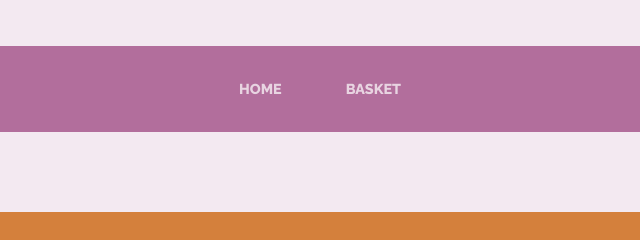
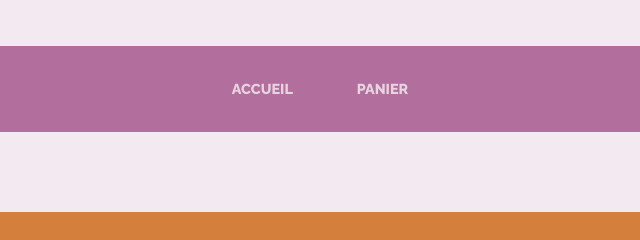
Before and after one commit to MarineDelacroix/Projet5, a plain HTML site: page JWDP5/index.html in a window 1280 px wide. Shown: the part 214-454 px from the top of the page, 320-960 px from the left. Drawn offline with nearby package versions, Linux system fonts and the light colour scheme.

Commit message:
chgt nom nav menu

```diff
--- a/JWDP5/index.html
+++ b/JWDP5/index.html
@@ -29,8 +29,8 @@
                 <button class="navbar-toggler" type="button" data-bs-toggle="collapse" data-bs-target="#navbarSupportedContent" aria-controls="navbarSupportedContent" aria-expanded="false" aria-label="Toggle navigation"><span class="navbar-toggler-icon"></span></button>
                 <div class="collapse navbar-collapse" id="navbarSupportedContent">
                     <ul class="navbar-nav mx-auto">
-                        <li class="nav-item px-lg-4"><a class="nav-link text-uppercase" href="index.html">Home</a></li>
-                        <li class="nav-item px-lg-4"><a class="nav-link text-uppercase" href="Basket.html">Basket</a></li>
+                        <li class="nav-item px-lg-4"><a class="nav-link text-uppercase" href="index.html">Accueil</a></li>
+                        <li class="nav-item px-lg-4"><a class="nav-link text-uppercase" href="Basket.html">Panier</a></li>
                     </ul>
                 </div>
             </div>
```
